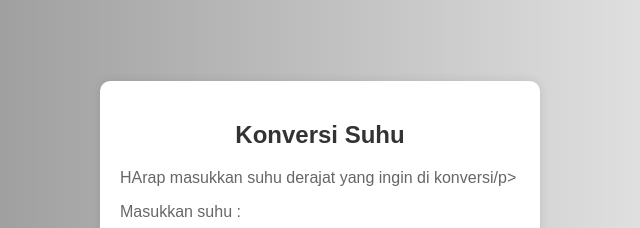
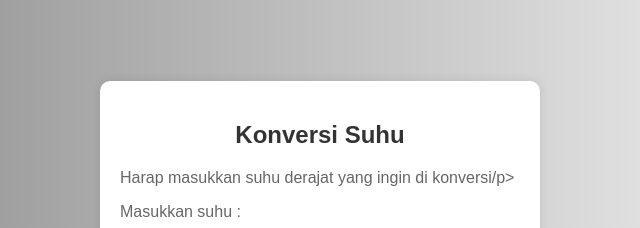
Before and after one commit to Sulistiani02/Website-Konverter-Suhu-Sulistiani, a plain HTML site: page index.html in a window 1280 px wide. Shown: the top 228 px of the page, 320-960 px from the left. Drawn offline with Linux system fonts and the light colour scheme.

Commit message:
Update index.html

```diff
--- a/index.html
+++ b/index.html
@@ -10,7 +10,7 @@
 <body>
     <form id="tempForm">
         <h2>Konversi Suhu</h2>
-        <p>HArap masukkan suhu derajat yang ingin di konversi/p>
+        <p>Harap masukkan suhu derajat yang ingin di konversi/p>
         <label for="tempInput" id="labelTempInput"><p>Masukkan suhu  : </p></label>
         <input type="number" id="tempInput" name="tempInput" required>
         <select id="conversionType">
```
